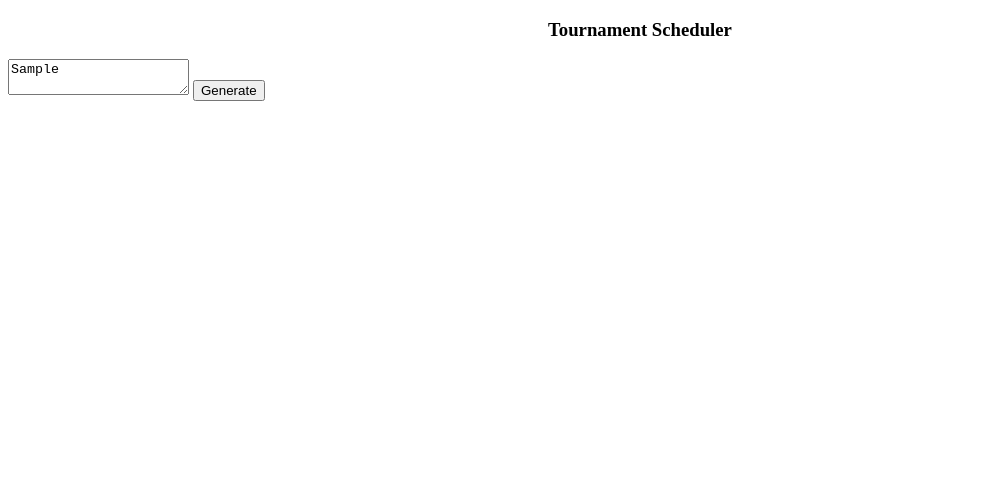
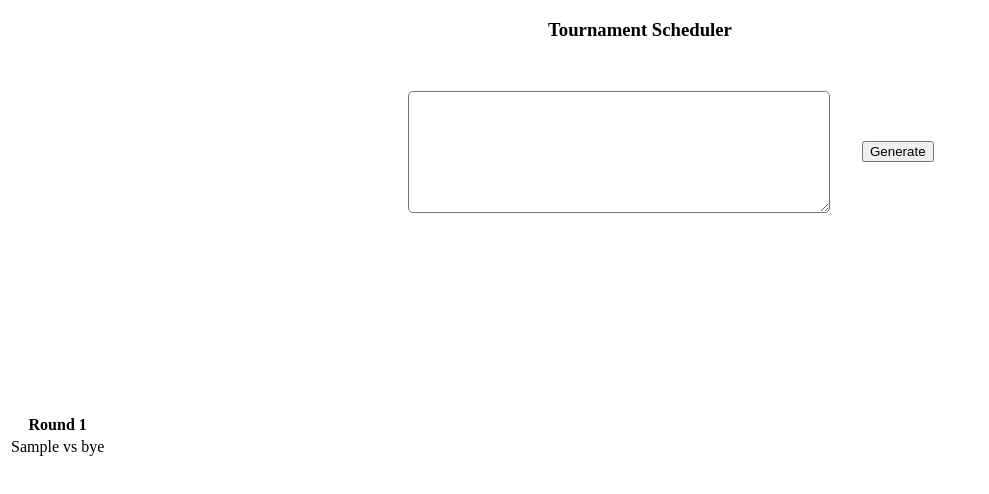
Before and after one commit to get-aakash/tournamentScheduler, a plain HTML site: page index.html in a window 1280 px wide. Both pictures are taken after typing "Sample" into the empty fields and a click on the button "Generate". Shown: the whole page, without its empty margins (0-989 px from the left). Drawn offline with Linux system fonts and the light colour scheme.

Commit message:
designing the text area

```diff
--- a/index.html
+++ b/index.html
@@ -9,9 +9,16 @@
 <body>
 
     <h3>Tournament Scheduler</h3>
+    <div class="myTextArea">
+        <textarea id="teamInput" ></textarea>
+    <button id="generateSchedule">Generate</button>
 
-    <textarea id="teamInput" ></textarea>
-    <button id="generateSchedule">Generate</button>
+    </div>
+
+    <div id="tableDiv">
+
+    </div>
+
     <script src="script.js"></script>
 </body>
 </html>
--- a/script.js
+++ b/script.js
@@ -1,10 +1,12 @@
 
 const generateScheduleEl = document.getElementById("generateSchedule")
 let teamInputEl = document.getElementById("teamInput")
+const tableDivEl = document.getElementById("tableDiv")
 
 generateScheduleEl.addEventListener("click", function(){
     const teams = teamInputEl.value.trim().split('\n')
     roundRobin(teams)
+    teamInputEl.value = ""
 })
 const roundRobin = (teams)=>{
     const tournament = []
@@ -21,14 +23,10 @@ const roundRobin = (teams)=>{
         groupB.push(groupA.pop())
         tournament.push(getRound(groupA, groupB))
     }
-    console.log(tournament)
-    console.log(tournament.length)
 
-    for(let i =0; i<tournament.length;i++){
-        for(let j=0; j<tournament[i].length; j++){
-            console.log(tournament[i][j])
-        }
-    }
+    generateTable(tournament)
+
+
 
 }
 
@@ -43,3 +41,31 @@ const getRound = (groupA, groupB)=>{
     });
     return total
 }
+
+const generateTable = (tournament) => {
+    const tbl = document.createElement("table");
+    const tblBody = document.createElement("tbody");
+
+    for (let i = 0; i < tournament.length; i++) {
+        const roundRow = document.createElement("tr");
+        const roundHeaderCell = document.createElement("td");
+        roundHeaderCell.colSpan = tournament[i].length;
+        roundHeaderCell.style.fontWeight = "bold";
+        roundHeaderCell.style.textAlign = "center";
+        roundHeaderCell.appendChild(document.createTextNode("Round " + (i+1)));
+        roundRow.appendChild(roundHeaderCell);
+        tblBody.appendChild(roundRow);
+
+        for (let j = 0; j < tournament[i].length; j++) {
+            const row = document.createElement("tr");
+            const cell = document.createElement("td");
+            const cellText = document.createTextNode(`${tournament[i][j][0]} vs ${tournament[i][j][1]}`);
+            cell.appendChild(cellText);
+            row.appendChild(cell);
+            tblBody.appendChild(row);
+        }
+    }
+
+    tbl.appendChild(tblBody);
+    tableDivEl.appendChild(tbl);
+};
--- a/style.css
+++ b/style.css
@@ -1,3 +1,16 @@
 h3{
     text-align: center;
 }
+
+#teamInput{
+    width: 400px;
+    height: 100px;
+    padding: 10px;
+    border-radius: 5px;
+}
+.myTextArea{
+    margin: 50px 300px 200px 400px;
+    display: flex;
+    align-items: center;
+    gap: 2rem;
+}
```
